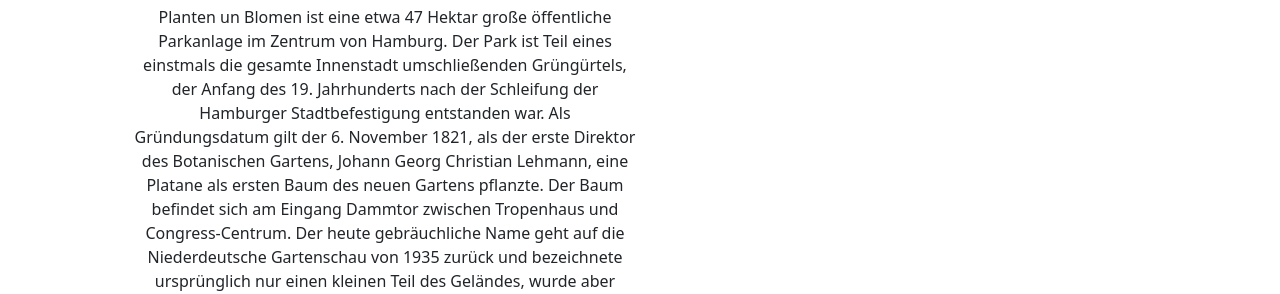
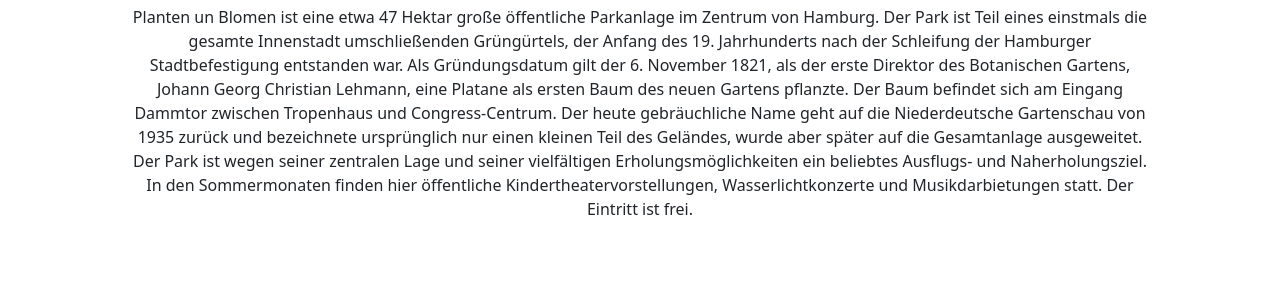
Before and after one commit to Sidi-k/Bootstrap-Projekt-Reiseland, a website: page blome.html in a window 1280 px wide. Shown: the part 658-952 px from the top of the page. Drawn offline with nearby package versions, Linux system fonts and the light colour scheme.

Commit message:
Aufgabe  Fertig

```diff
--- a/blome.html
+++ b/blome.html
@@ -43,7 +43,7 @@
               <div class="card  h-100 m-5 border-0">
                 <img src="Bilder/Planten un Blomen2.jpg" class="card-img-bottom" alt="...">
                 <h3 class="card-title text-info d-flex justify-content-center">Planten un Blomen </h3>
-                <p class="card-text  text-center w-50">Planten un Blomen ist eine etwa 47 Hektar große öffentliche Parkanlage im Zentrum von Hamburg. Der Park ist Teil eines einstmals die gesamte Innenstadt umschließenden Grüngürtels, der Anfang des 19. Jahrhunderts nach der Schleifung der Hamburger Stadtbefestigung entstanden war. Als Gründungsdatum gilt der 6. November 1821, als der erste Direktor des Botanischen Gartens, Johann Georg Christian Lehmann, eine Platane als ersten Baum des neuen Gartens pflanzte. Der Baum befindet sich am Eingang Dammtor zwischen Tropenhaus und Congress-Centrum. Der heute gebräuchliche Name geht auf die Niederdeutsche Gartenschau von 1935 zurück und bezeichnete ursprünglich nur einen kleinen Teil des Geländes, wurde aber später auf die Gesamtanlage ausgeweitet. Der Park ist wegen seiner zentralen Lage und seiner vielfältigen Erholungsmöglichkeiten ein beliebtes Ausflugs- und Naherholungsziel. In den Sommermonaten finden hier öffentliche Kindertheatervorstellungen, Wasserlichtkonzerte und Musikdarbietungen statt. Der Eintritt ist frei.
+                <p class="card-text  text-center d-flex justify-content-center ">Planten un Blomen ist eine etwa 47 Hektar große öffentliche Parkanlage im Zentrum von Hamburg. Der Park ist Teil eines einstmals die gesamte Innenstadt umschließenden Grüngürtels, der Anfang des 19. Jahrhunderts nach der Schleifung der Hamburger Stadtbefestigung entstanden war. Als Gründungsdatum gilt der 6. November 1821, als der erste Direktor des Botanischen Gartens, Johann Georg Christian Lehmann, eine Platane als ersten Baum des neuen Gartens pflanzte. Der Baum befindet sich am Eingang Dammtor zwischen Tropenhaus und Congress-Centrum. Der heute gebräuchliche Name geht auf die Niederdeutsche Gartenschau von 1935 zurück und bezeichnete ursprünglich nur einen kleinen Teil des Geländes, wurde aber später auf die Gesamtanlage ausgeweitet. Der Park ist wegen seiner zentralen Lage und seiner vielfältigen Erholungsmöglichkeiten ein beliebtes Ausflugs- und Naherholungsziel. In den Sommermonaten finden hier öffentliche Kindertheatervorstellungen, Wasserlichtkonzerte und Musikdarbietungen statt. Der Eintritt ist frei.
                 <div class="card-body ">
                 </div>
               </div>
```
Also changed, not shown: Seite2.html (+0 -3 lines).
